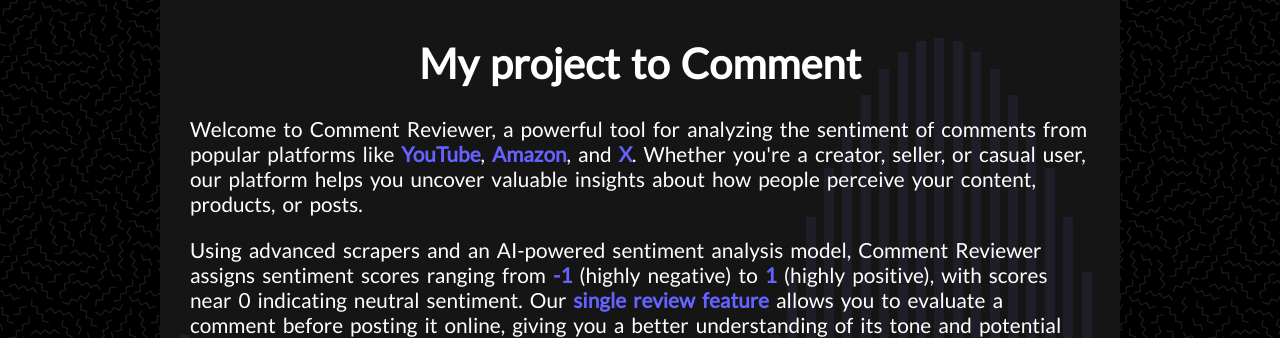
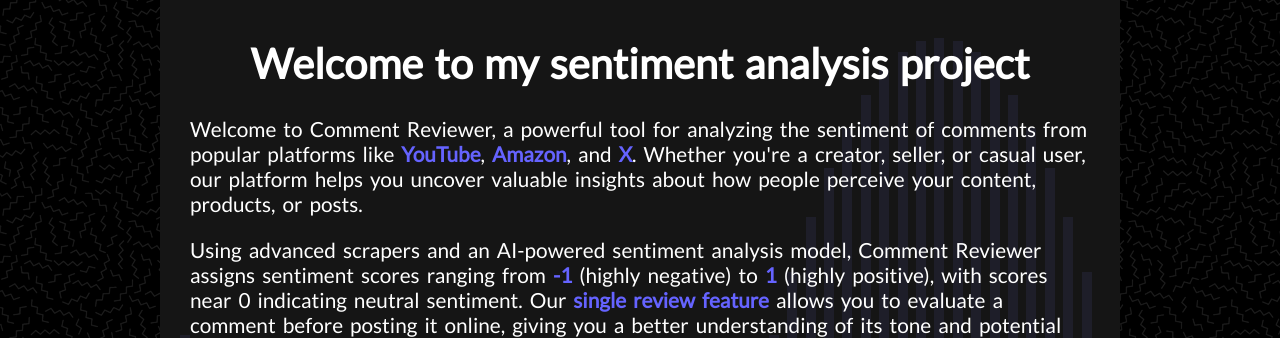
Before and after one commit to sejalpawa/Sentiment-Analysis, a Flask app: page /home in a window 1280 px wide. Shown: the part 168-506 px from the top of the page. Run offline with Flask 3, Linux system fonts and the light colour scheme.

Commit message:
Update home.html

```diff
--- a/web/templates/home.html
+++ b/web/templates/home.html
@@ -13,7 +13,7 @@
 </div>
 
 <div class="welcome-section">
-  <h1 style="text-align: center;">My project to Comment </h1>
+  <h1 style="text-align: center;">Welcome to my sentiment analysis project </h1>
   <p>Welcome to Comment Reviewer, a powerful tool for analyzing the sentiment of comments from popular platforms like <strong>YouTube</strong>, <strong>Amazon</strong>, and <strong>X</strong>. Whether you're a creator, seller, or casual user, our platform helps you uncover valuable insights about how people perceive your content, products, or posts.</p>
 
   <p>Using advanced scrapers and an AI-powered sentiment analysis model, Comment Reviewer assigns sentiment scores ranging from <strong>-1</strong> (highly negative) to <strong>1</strong> (highly positive), with scores near 0 indicating neutral sentiment. Our <strong>single review feature</strong> allows you to evaluate a comment before posting it online, giving you a better understanding of its tone and potential impact. This feature is particularly useful for content creators and social media managers who want to ensure their messages are well-received by their audience.</p>
```
